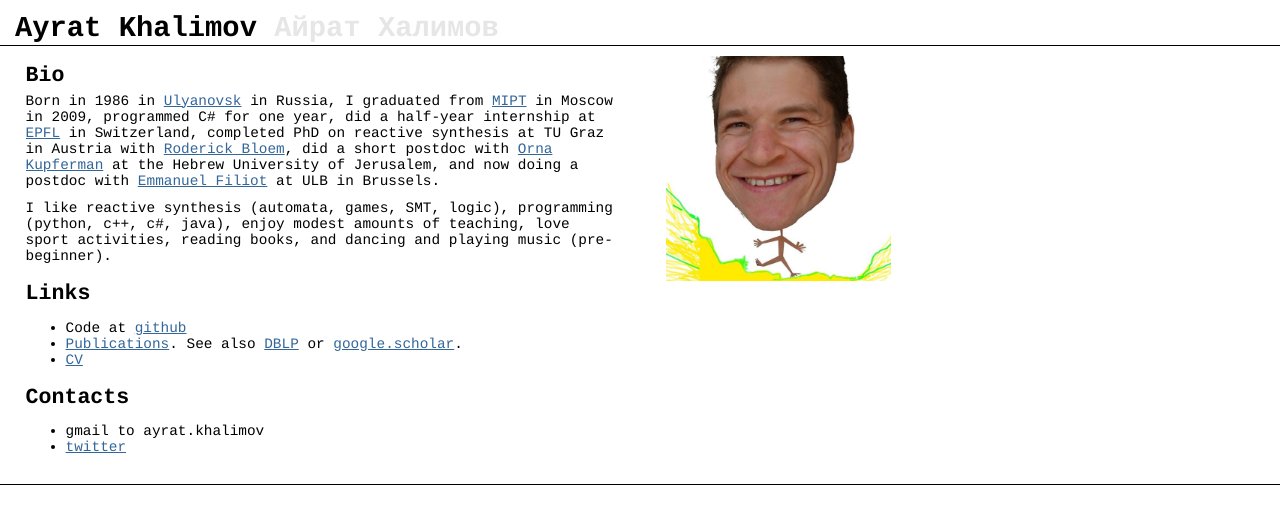
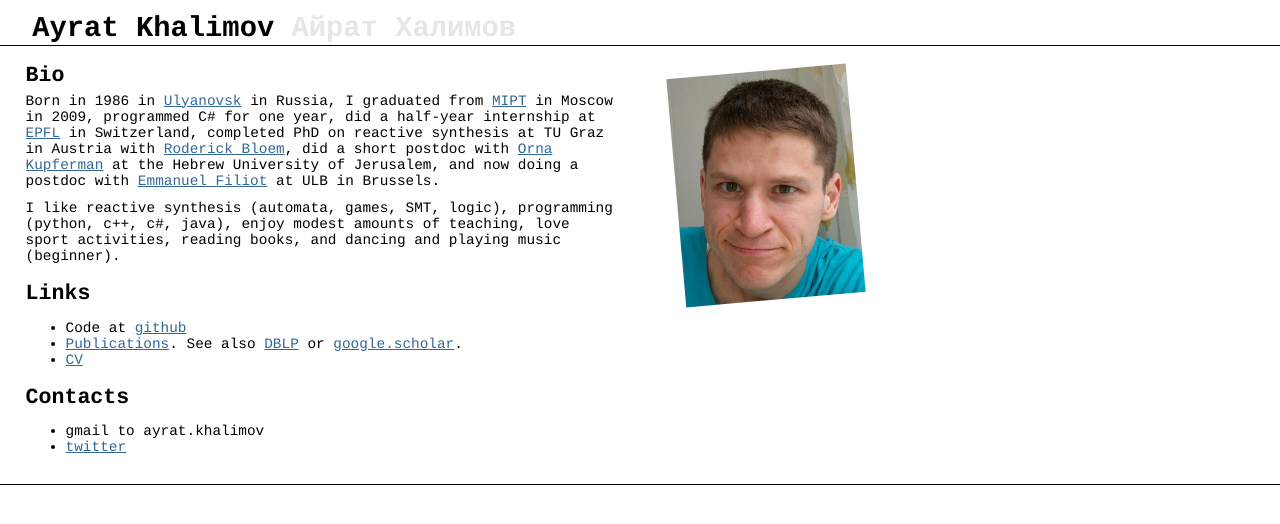
Before and after one commit to 5nizza/homepage, a plain HTML site: page index.html in a window 1280 px wide. Drawn offline with Linux system fonts and the light colour scheme.

Commit message:
changed avatar and font

```diff
--- a/index.html
+++ b/index.html
@@ -20,7 +20,7 @@
     min-width:600px;      /* Minimum width of layout - remove line if not required */
             /* The min-width property does not work in old versions of Internet Explorer */
     font-size:90%;
-        font-family: courier;
+        font-family: Inconsolata, courier;
   }
   a {
     color:#369;
@@ -39,7 +39,7 @@
     padding:0;
   }
   img {
-    margin:10px 0 5px;
+    margin:25px 10px 5px;
   }
   /* Header styles */
   #header {
@@ -162,7 +162,7 @@
 <body>
 
 <div id="header">
-  <h1>Ayrat Khalimov <font color="#E6E6E6">Айрат Халимов</font></h1>
+  <h1>&nbsp;Ayrat Khalimov <font color="#E6E6E6">Айрат Халимов</font></h1>
 <!--  <ul>
     <li><a href="">link top<span>Link Bottom</span></a></li>
     <li><a href="">link top<span>Link Bottom</span></a></li>
@@ -192,7 +192,7 @@
             enjoy modest amounts of teaching,
             love sport activities,
             reading books,
-            and dancing and playing music (pre-beginner).
+            and dancing and playing music (beginner).
         </p>
 
     <!-- Column 1 end -->
@@ -215,7 +215,7 @@
     </div>
 
   <div class="col2">
-        <img src="./lsd-flipped.jpg" width="225px"/>
+        <img src="./avatar.jpg" width="180px" style="transform:rotate(-5deg);"/>
     </div>
 
     </div>
```
Also changed, not shown: avatar.jpg (added), lsd-flipped.jpg (deleted).
